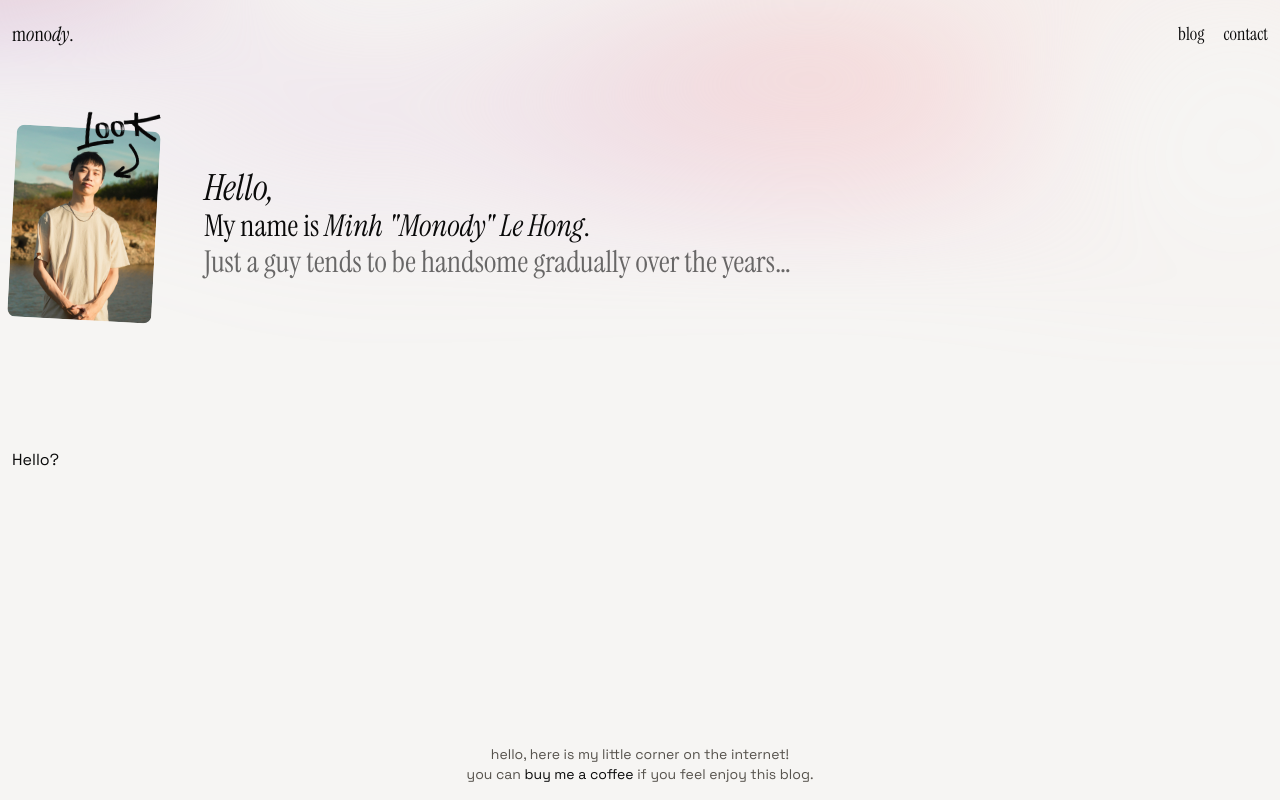
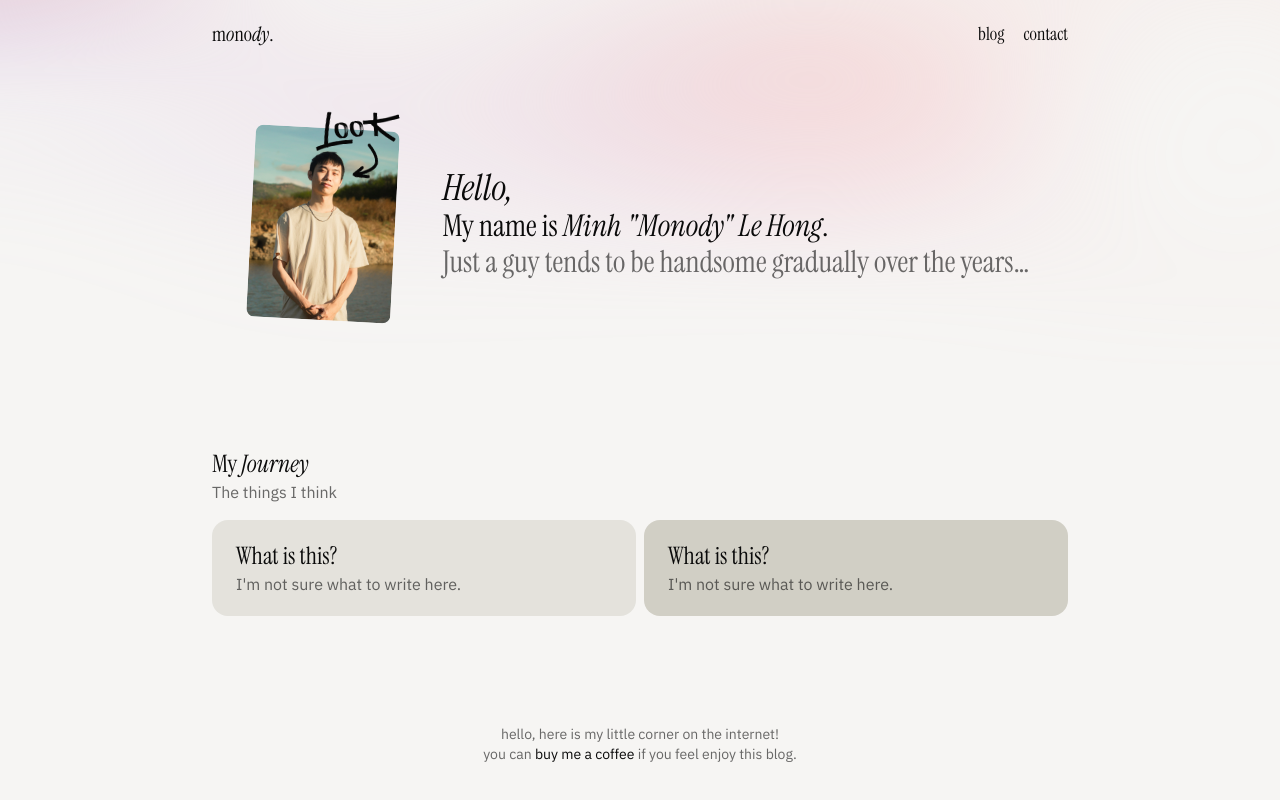
Before and after one commit to monodyle/blog, an Astro site: page / in a window 1280 px wide. Built offline with nearby package versions, Linux system fonts and the light colour scheme; Astro itself is replaced by a stand-in of ours; animation ran at ten frames a second; a web font is replaced by a local one.

Commit message:
Update fonts and little style

```diff
--- a/src/components/About.astro
+++ b/src/components/About.astro
@@ -1,4 +1,4 @@
-<div class="@container w-full">
+<div class="@container w-full flex justify-center">
   <div class="flex gap-12 items-center flex-col @xl:flex-row">
     <div class="relative group select-none">
       <img
@@ -9,7 +9,7 @@
       <div
         class="absolute left-1/2 top-[36px] opacity-0 group-hover:opacity-100 group-hover:rotate-9 -translate-x-[14px] -translate-y-6 group-hover:translate-y-0 translate-3d transition-[transform,translate,rotate,opacity] duration-200"
       >
-        <img src="/assets/me/sunglasses.webp" class="w-9" />
+        <img src="/assets/me/sunglasses.webp" aria-hidden="true" class="w-9" />
       </div>
       <div
         class="absolute bg-[url('/assets/me/text.webp')] bg-contain size-24 rounded-lg -right-3 -top-8 -rotate-6 group-hover:-translate-y-4 group-hover:translate-x-2 group-hover:rotate-3 transition-transform duration-200"
--- a/src/components/Posts.astro
+++ b/src/components/Posts.astro
@@ -1,3 +1,21 @@
-<div class="">
-  Hello?
+<div class="space-y-4">
+  <div>
+    <h3 class="text-2xl font-instrument-serif">My <em>Journey</em></h3>
+    <p class="text-subtle">The things I think</p>
+  </div>
+
+  <div class="grid grid-cols-2 gap-2">
+    <div class="px-6 py-5 bg-secondary/50 rounded-2xl">
+      <h4 class="text-2xl font-instrument-serif">
+        <a href="/posts/hello-world">What is this?</a>
+      </h4>
+      <p class="text-primary/60">I'm not sure what to write here.</p>
+    </div>
+    <div class="px-6 py-5 bg-secondary rounded-2xl">
+      <h4 class="text-2xl font-instrument-serif">
+        <a href="/posts/hello-world">What is this?</a>
+      </h4>
+      <p class="text-primary/60">I'm not sure what to write here.</p>
+    </div>
+  </div>
 </div>
--- a/src/layouts/Footer.astro
+++ b/src/layouts/Footer.astro
@@ -4,7 +4,7 @@ const donateUrl = 'https://ko-fi.com/monodyle'
 
 
 <footer class="mt-auto">
-  <div class="container px-3 py-4">
+  <div class="container px-3 py-9">
     <p class="text-center text-sm text-subtle">
       hello, here is my little corner on the internet!
       <br />
--- a/src/layouts/Header.astro
+++ b/src/layouts/Header.astro
@@ -1,3 +1,20 @@
+---
+const links = [
+  {
+    label: "blog",
+    href: "/blog",
+  },
+  /* {
+    label: "works",
+    href: "/works",
+  }, */
+  {
+    label: "contact",
+    href: "/contact",
+  },
+];
+---
+
 <header class="fixed inset-[0_0_auto] z-10">
   <nav class="container px-3">
     <div class="pt-5">
@@ -6,18 +23,16 @@
           m<i>o</i>no<i>dy</i>.
         </a>
         <div class="space-x-4">
-          <a
-            href="/blog"
-            class="text-medium text-lg transition-colors duration-200 font-instrument-serif text-primary hover:text-subtle"
-          >
-            <span>blog</span>
-          </a>
-          <a
-            href="/contact"
-            class="text-medium text-lg transition-colors duration-200 font-instrument-serif text-primary hover:text-subtle"
-          >
-            <span>contact</span>
-          </a>
+          {
+            links.map((link) => (
+              <a
+                href={link.href}
+                class="text-medium text-lg transition-colors duration-200 font-instrument-serif text-primary hover:text-subtle"
+              >
+                <span>{link.label}</span>
+              </a>
+            ))
+          }
         </div>
       </div>
     </div>
--- a/src/layouts/Layout.astro
+++ b/src/layouts/Layout.astro
@@ -25,6 +25,14 @@ import Footer from "./Footer.astro";
       href="https://fonts.googleapis.com/css2?family=Instrument+Serif:ital@0;1&display=swap"
       rel="stylesheet"
     />
+    <link
+      href="https://fonts.googleapis.com/css2?family=IBM+Plex+Sans:ital,wght@0,100..700;1,100..700&display=swap"
+      rel="stylesheet"
+    />
+    <link
+      href="https://fonts.googleapis.com/css2?family=Martian+Mono:wdth,wght@87.5,100..800&display=swap"
+      rel="stylesheet"
+    />
   </head>
   <body class="min-h-screen bg-base text-primary font-sans flex flex-col">
     <Header />
--- a/src/styles/global.css
+++ b/src/styles/global.css
@@ -2,17 +2,19 @@
 
 @theme {
   --color-primary: oklch(14.48% 0 0);
-  --color-secondary: oklch(76.33% 0.0014 106.43);
+  --color-secondary: oklch(85.33% 0.0138 97.47);
   --color-base: oklch(97.04% 0.0029 84.56);
   --color-elevated: oklch(98.56% 0.0017 67.8);
   --color-border: oklch(17.76% 0 0 / 7.84%);
-  --color-subtle: oklch(44.41% 0.011 78.21);
+  --color-subtle: oklch(14.48% 0 0 / 60%);
   --color-red: oklch(65.31% 0.1637 37.22);
   --color-green: oklch(76.89% 0.1454 161.41);
   --color-violet: oklch(81.66% 0.110576 301.8816);
 
-  --font-sans: "Space Grotesk", sans-serif;
+  --font-grotesk: "Space Grotesk", sans-serif;
+  --font-sans: "IBM Plex Sans", sans-serif;
   --font-instrument-serif: "Instrument Serif", serif;
+  --font-mono: "Martian Mono", monospace;
 }
 
 @layer base {
@@ -34,4 +36,5 @@
 @utility container {
   margin-left: auto;
   margin-right: auto;
+  max-width: 55rem;
 }
```
